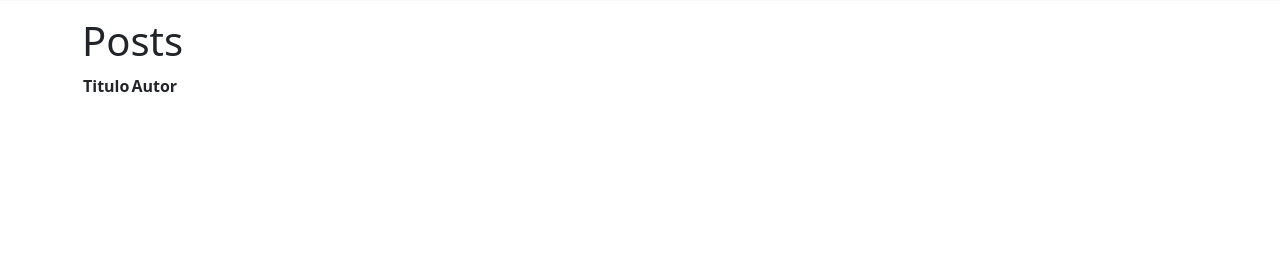
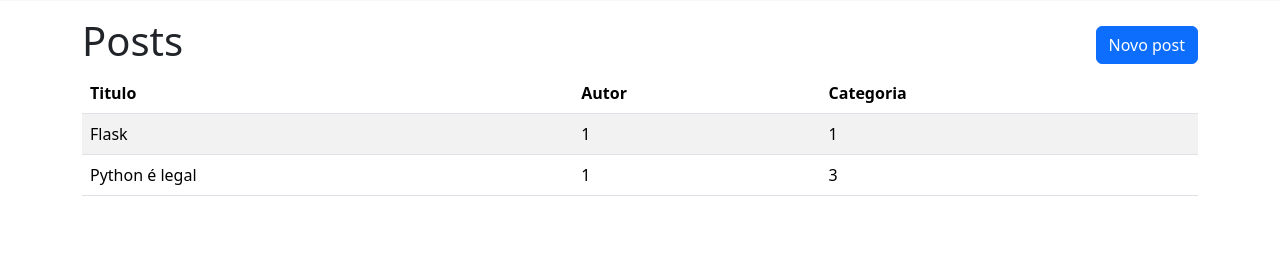
Before and after one commit to youth-py-418-4/flask-wtf-sqlalchemy, a Flask app: page /dashboard/posts/ in a window 1280 px wide. Shown: the part 55-316 px from the top of the page. Run offline with Flask 3, Linux system fonts and the light colour scheme; data that the repository does not hold is empty.

Commit message:
Listagem e criação de posts e categorias

```diff
--- a/app.py
+++ b/app.py
@@ -3,8 +3,8 @@ from flask_login import LoginManager
 from routes.auth import auth_routes
 from routes.dashboard import dashboard_routes
 from routes.posts import post_routes
+from routes.categories import category_routes
 from connection import db
-from definitions.category import Category
 
 app = Flask(__name__)
 app.config['SECRET_KEY'] = 'qualquer-coisa'
@@ -29,9 +29,9 @@ def load_user(user_id):
 app.register_blueprint(auth_routes, url_prefix='/auth')
 app.register_blueprint(dashboard_routes)
 app.register_blueprint(post_routes, url_prefix='/dashboard/posts')
+app.register_blueprint(category_routes, url_prefix='/dashboard/categories')
 
 with app.app_context():
-    db.drop_all()
     db.create_all()
 
 app.run(debug=True)
--- a/definitions/post.py
+++ b/definitions/post.py
@@ -1,6 +1,6 @@
 from connection import db
 from flask_wtf import FlaskForm
-from wtforms import StringField, SelectField
+from wtforms import StringField, SelectField, TextAreaField
 from wtforms.validators import DataRequired, Length
 
 class PostForm(FlaskForm):
@@ -8,7 +8,7 @@ class PostForm(FlaskForm):
         DataRequired(),
         Length(max=50)
     ])
-    content = StringField('Conteúdo', [
+    content = TextAreaField('Conteúdo', [
         DataRequired(),
         Length(max=500)
     ])
--- a/routes/posts.py
+++ b/routes/posts.py
@@ -1,9 +1,30 @@
-from flask import Blueprint, render_template
-from definitions.post import Post
+from flask import Blueprint, render_template, flash
+from definitions.post import Post, PostForm
+from definitions.category import Category
+from connection import db
+from flask_login import current_user
+
 post_routes = Blueprint('posts', __name__)
 
-@post_routes.route('/')
+@post_routes.route('/', methods=['GET', 'POST'])
 def posts():
+    form = PostForm()
+    categories = Category.query.all()
+
+    form.category.choices = []
+    for category in categories:
+        form.category.choices.append((category.id, category.label))
+
+    if form.validate_on_submit():
+        post = Post(
+            author=current_user.id,
+            title=form.title.data,
+            content=form.content.data,
+            category=int(form.category.data)
+        )
+        db.session.add(post)
+        db.session.commit()
+        flash('Post criado com sucesso', 'success')
+
     posts = Post.query.all()
-
-    return render_template('posts_lista.html', posts=posts)
+    return render_template('posts_lista.html', posts=posts, form=form)
--- a/templates/posts_lista.html
+++ b/templates/posts_lista.html
@@ -1,14 +1,73 @@
 {% extends 'dashboard.html' %}
 
 {% block content %}
+<form method="post">
+    {{ form.hidden_tag() }}
+
+    <div class="modal fade" id="exampleModal" tabindex="-1" aria-labelledby="exampleModalLabel" aria-hidden="true">
+        <div class="modal-dialog">
+            <div class="modal-content">
+                <div class="modal-header">
+                    <h1 class="modal-title fs-5" id="exampleModalLabel">Novo post</h1>
+                    <button type="button" class="btn-close" data-bs-dismiss="modal" aria-label="Close"></button>
+                </div>
+                <div class="modal-body">
+                    <div class="form-group">
+                        {{ form.title.label(class='form-label') }}
+                        {{ form.title(class='form-control', placeholder='Titulo do post') }}
+                        <div>
+                            {% for error in form.title.errors %}
+                            <span>{{ error }}</span>
+                            {% endfor %}
+                        </div>
+                    </div>
+                    <div class="form-group">
+                        {{ form.category.label(class='form-label') }}
+                        {{ form.category(class='form-control', placeholder='Titulo do post') }}
+                        <div>
+                            {% for error in form.category.errors %}
+                            <span>{{ error }}</span>
+                            {% endfor %}
+                        </div>
+                    </div>
+                    <div class="form-group">
+                        {{ form.content.label(class='form-label') }}
+                        {{ form.content(class='form-control', placeholder='Titulo do post') }}
+                        <div>
+                            {% for error in form.content.errors %}
+                            <span>{{ error }}</span>
+                            {% endfor %}
+                        </div>
+                    </div>
+                </div>
+                <div class="modal-footer">
+                    <button type="button" class="btn btn-secondary" data-bs-dismiss="modal">Fechar</button>
+                    <button type="submit" class="btn btn-primary">Salvar</button>
+                </div>
+            </div>
+        </div>
+    </div>
+</form>
+
+
 <div class="container">
-    <h1>Posts</h1>
+    <div class="row align-items-center justify-content-between">
+        <div class="col-auto">
+            <h1>Posts</h1>
+        </div>
+        <div class="col-auto">
+            <button type="button" class="btn btn-primary" data-bs-toggle="modal" data-bs-target="#exampleModal">
+                Novo post
+            </button>
+        </div>
+    </div>
 
-    <table>
+    <table class="table table-striped">
         <thead>
             <tr>
                 <th>Titulo</th>
                 <th>Autor</th>
+                <th>Categoria</th>
             </tr>
         </thead>
         <tbody>
@@ -16,6 +75,7 @@
                 <tr>
                     <td>{{ post.title }}</td>
                     <td>{{ post.author }}</td>
+                    <td>{{ post.category }}</td>
                 </tr>
             {% endfor %}
         </tbody>
```
Also changed, not shown: routes/categories.py (added, +18 -0 lines), templates/categories_lista.html (added, +62 -0 lines), instance/app.db.
